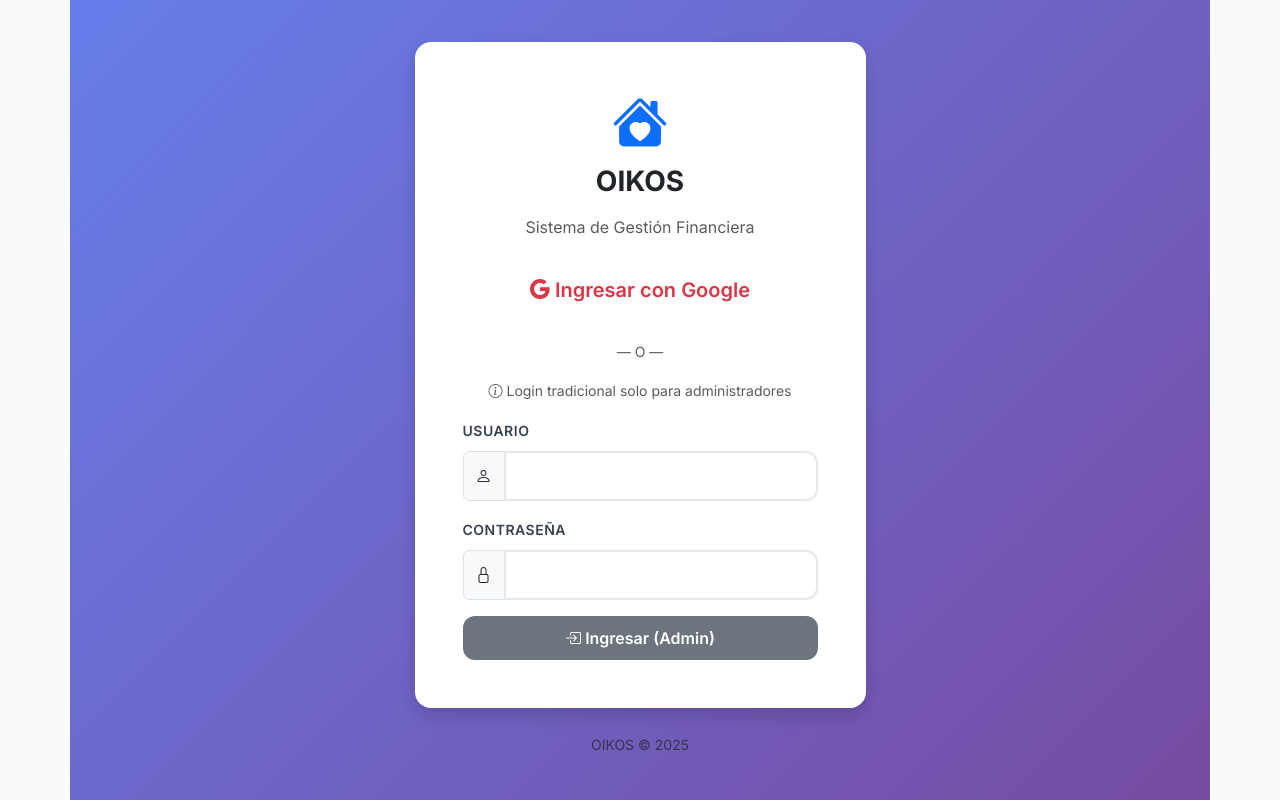
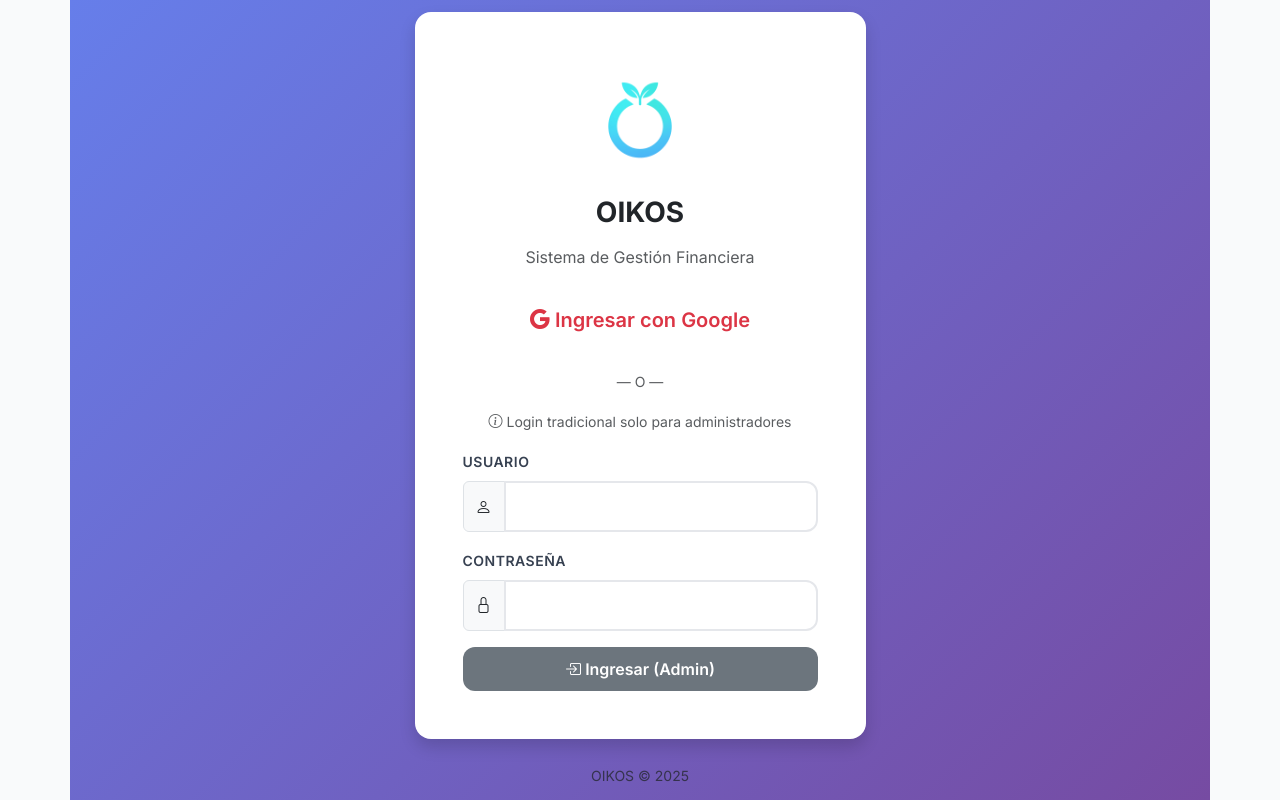
Before and after one commit to hernandezbg/oikos, a Django app: page /login/ in a window 1280 px wide. Run offline with Django 5.2, Linux system fonts and the light colour scheme.

Commit message:
Reemplazar íconos con logo oficial en toda la aplicación
- Navbar principal (base.html): logo 40px con alineación vertical
- Login page: logo 120px centrado, reemplaza ícono grande
- Landing footer: logo 40px en sección de marca
- Registro tradicional: logo 80px en header
- Registro Google: logo 80px en header
- Branding consistente en toda la aplicación con logo.png

```diff
--- a/core/templates/core/home.html
+++ b/core/templates/core/home.html
@@ -377,8 +377,9 @@
         <div class="container">
             <div class="row">
                 <div class="col-lg-4 mb-4 mb-lg-0">
-                    <h4 class="fw-bold mb-3">
-                        <i class="bi bi-house-heart-fill"></i> OIKOS
+                    <h4 class="fw-bold mb-3 d-flex align-items-center">
+                        <img src="{% static 'images/logo.png' %}" alt="OIKOS Logo" style="height: 40px; margin-right: 10px;">
+                        OIKOS
                     </h4>
                     <p class="text-white-50">
                         Sistema gratuito de gestión financiera para iglesias. Administración transparente y profesional al servicio del Reino.
--- a/core/templates/core/login.html
+++ b/core/templates/core/login.html
@@ -9,9 +9,7 @@
         <div class="card shadow">
             <div class="card-body p-5">
                 <div class="text-center mb-4">
-                    <h1 class="display-4 text-primary">
-                        <i class="bi bi-house-heart-fill"></i>
-                    </h1>
+                    <img src="{% static 'images/logo.png' %}" alt="OIKOS Logo" style="height: 120px; margin-bottom: 1rem;">
                     <h2 class="h3 mb-3 fw-bold">{{ APP_NAME }}</h2>
                     <p class="text-muted">Sistema de Gestión Financiera</p>
                 </div>
--- a/core/templates/core/registro.html
+++ b/core/templates/core/registro.html
@@ -10,9 +10,8 @@
         <div class="col-md-10 col-lg-8">
             <div class="card shadow-lg">
                 <div class="card-header bg-primary text-white text-center py-4">
-                    <h1 class="display-6 mb-0">
-                        <i class="bi bi-house-heart-fill"></i> {{ APP_NAME }}
-                    </h1>
+                    <img src="{% static 'images/logo.png' %}" alt="OIKOS Logo" style="height: 80px; margin-bottom: 0.5rem;">
+                    <h1 class="display-6 mb-0">{{ APP_NAME }}</h1>
                     <p class="mb-0 mt-2">Registro de Nueva Iglesia</p>
                 </div>
                 <div class="card-body p-4">
--- a/core/templates/core/registro_iglesia_google.html
+++ b/core/templates/core/registro_iglesia_google.html
@@ -10,9 +10,8 @@
         <div class="col-md-10 col-lg-8">
             <div class="card shadow-lg">
                 <div class="card-header bg-success text-white text-center py-4">
-                    <h1 class="display-6 mb-0">
-                        <i class="bi bi-house-heart-fill"></i> {{ APP_NAME }}
-                    </h1>
+                    <img src="{% static 'images/logo.png' %}" alt="OIKOS Logo" style="height: 80px; margin-bottom: 0.5rem;">
+                    <h1 class="display-6 mb-0">{{ APP_NAME }}</h1>
                     <p class="mb-0 mt-2">Registro de Iglesia</p>
                 </div>
                 <div class="card-body p-4">
--- a/templates/base.html
+++ b/templates/base.html
@@ -28,8 +28,9 @@
             <button class="btn btn-link text-white d-md-none me-2" type="button" id="sidebarToggle">
                 <i class="bi bi-list fs-4"></i>
             </button>
-            <a class="navbar-brand fw-bold" href="{% url 'dashboard' %}">
-                <i class="bi bi-house-heart-fill"></i> {{ APP_NAME }}
+            <a class="navbar-brand fw-bold d-flex align-items-center" href="{% url 'dashboard' %}">
+                <img src="{% static 'images/logo.png' %}" alt="OIKOS Logo" style="height: 40px; margin-right: 8px;">
+                {{ APP_NAME }}
             </a>
             <button class="navbar-toggler" type="button" data-bs-toggle="collapse" data-bs-target="#navbarNav">
                 <span class="navbar-toggler-icon"></span>
```
